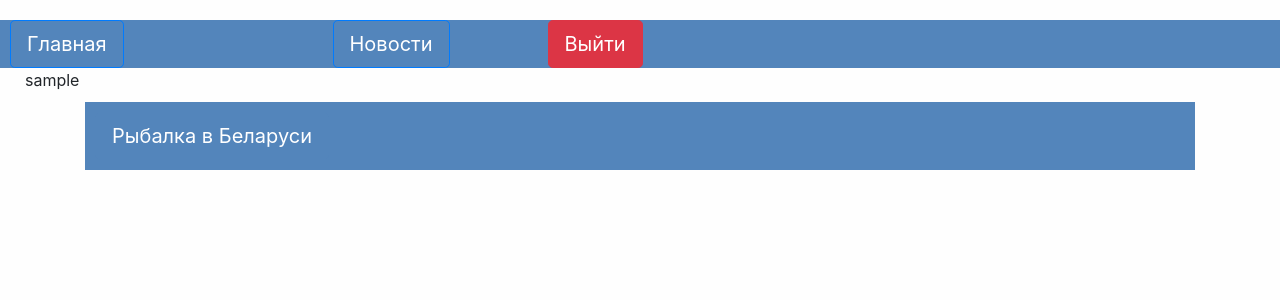
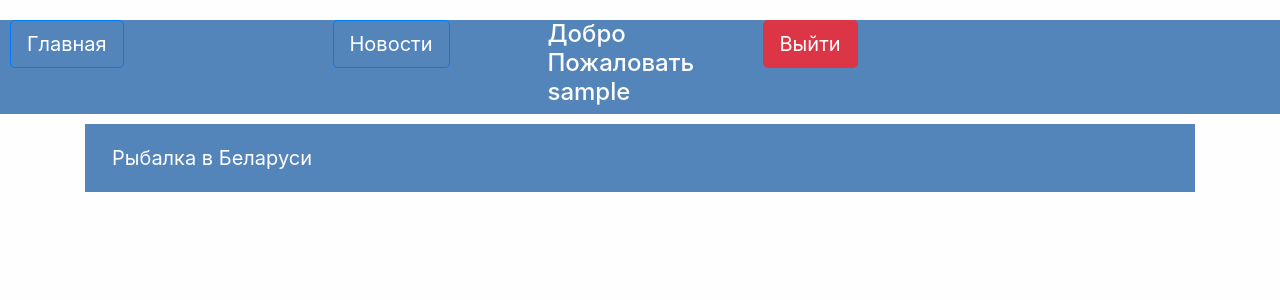
Before and after one commit to LilBigStone/lab4, a Django app: page / in a window 1280 px wide. Shown: the top 300 px of the page. Run offline with Django 3.2, Linux system fonts and the light colour scheme; the visitor is signed in with stand-in values (Sample User, id 1); some libraries are stand-ins or nearby versions.

Commit message:
Add files via upload

```diff
--- a/lab3/settings.py
+++ b/lab3/settings.py
@@ -36,7 +36,7 @@ SECRET_KEY = 'a96@0=+omc!xmt4t)pf^5kuuu__+kb)mhy0t$!dvwi8w)_xiwj'
 # SECURITY WARNING: don't run with debug turned on in production!
 DEBUG = True
 
-ALLOWED_HOSTS = ["maksim-karpov.herokuapp.com"]
+ALLOWED_HOSTS = ["maksim-karpov.herokuapp.com","127.0.0.1"]
 
 
 # Application definition
--- a/requirements.txt
+++ b/requirements.txt
@@ -10,5 +10,3 @@ psycopg2==2.8.5
 pytz==2019.3
 six==1.14.0
 sqlparse==0.3.1
-whitenoise==5.0.1
-gunicorn==20.0.4
--- a/templates/mainApp/wrapper.html
+++ b/templates/mainApp/wrapper.html
@@ -22,20 +22,22 @@
                <div class="col-md-3" ><a href="/" class="btn btn-primary btn-lg " style="background: #5385bb">Главная</a></div>
                <div class="col-md-2" ><a href="/news" class="btn btn-primary btn-lg " style="background: #5385bb" >Новости</a></div>
                {% if request.user.is_authenticated %}
+
+                <div class="col-md-2"><h4 style="color: #fefefe"> Добро Пожаловать {{request.user}} </h4></div>
                 <div class="col-md-2" >{% url 'logout_page' as url_logout_page %}<a href="{{url_logout_page}}" class="btn btn-danger btn-lg"  >Выйти</a></div>
 
                {% else %}
-
+                <div class="col-md-3"></div>
                <div class="col-md-2" >{% url 'login_page' as url_login_page %}<a href="{{url_login_page}}" class="btn btn-success btn-lg"  >Авторизация</a></div>
 
 
-               <div class="col-md-2" >{% url 'register_page' as url_register_page %}<a href="{{url_register_page}}" class="btn btn-primary btn-lg"  >Регистрация</a></div>
+               <div class="col-md-1" >{% url 'register_page' as url_register_page %}<a href="{{url_register_page}}" class="btn btn-primary btn-lg"  >Регистрация</a></div>
 
 
                {% endif %}
 
            </div>
-<div class="col-md-1"> {{request.user}}</div>
+
        </div>
     {% block content %}
 
```
Also changed, not shown: runtime.txt (line endings or trailing spaces).
